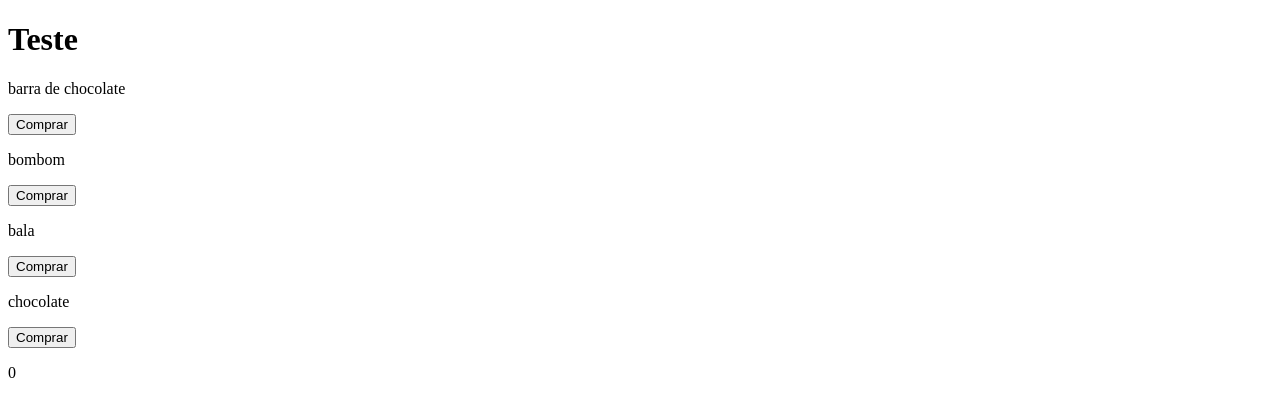
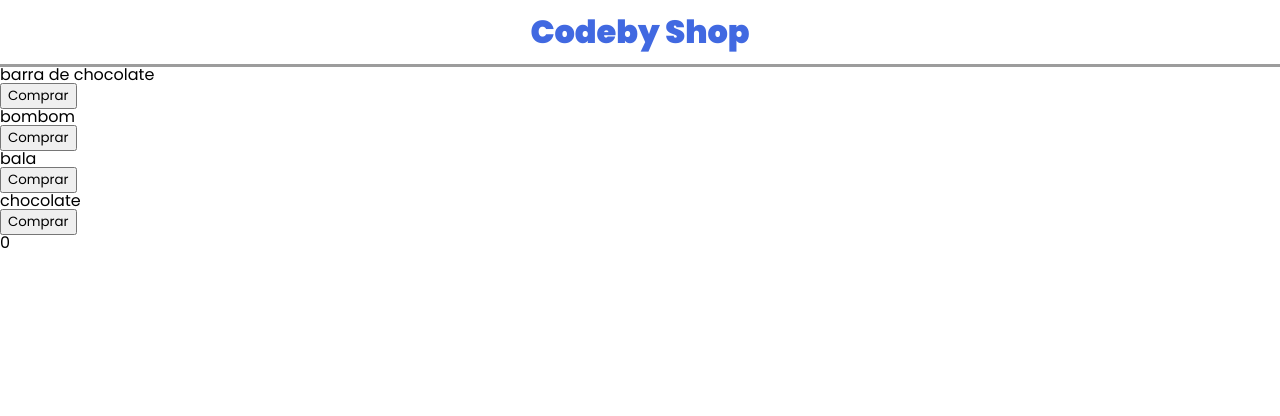
Before and after one commit to pedroolvj/codeby, a React (Vite) app: page / in a window 1280 px wide. Shown: the top 416 px of the page. Built offline with nearby package versions, Linux system fonts and the light colour scheme.

Commit message:
navbar styles

```diff
--- /dev/null
+++ b/base.css
@@ -0,0 +1,48 @@
+@import url('https://fonts.googleapis.com/css2?family=Lato:wght@900&family=Pacifico&family=Poppins:ital,wght@0,100;0,200;0,300;0,400;0,500;0,600;0,700;0,800;0,900;1,100;1,200;1,300;1,400;1,500;1,600;1,700;1,800;1,900&display=swap');
+
+* {
+	font-family: 'Poppins', sans-serif;
+}
+
+html, body, div, span, applet, object, iframe,
+h1, h2, h3, h4, h5, h6, p, blockquote, pre,
+a, abbr, acronym, address, big, cite, code,
+del, dfn, em, img, ins, kbd, q, s, samp,
+small, strike, strong, sub, sup, tt, var,
+b, u, i, center,
+dl, dt, dd, ol, ul, li,
+fieldset, form, label, legend,
+table, caption, tbody, tfoot, thead, tr, th, td,
+article, aside, canvas, details, embed,
+figure, figcaption, footer, header, hgroup,
+menu, nav, output, ruby, section, summary,
+time, mark, audio, video {
+	margin: 0;
+	padding: 0;
+	border: 0;
+	font-size: 100%;
+	vertical-align: baseline;
+}
+/* HTML5 display-role reset for older browsers */
+article, aside, details, figcaption, figure,
+footer, header, hgroup, menu, nav, section {
+	display: block;
+}
+body {
+	line-height: 1;
+}
+ol, ul {
+	list-style: none;
+}
+blockquote, q {
+	quotes: none;
+}
+blockquote:before, blockquote:after,
+q:before, q:after {
+	content: '';
+	content: none;
+}
+table {
+	border-collapse: collapse;
+	border-spacing: 0;
+}
--- a/index.html
+++ b/index.html
@@ -3,8 +3,12 @@
   <head>
     <meta charset="UTF-8" />
     <link rel="icon" type="image/svg+xml" href="/vite.svg" />
+    <link rel="stylesheet" href="base.css">
     <meta name="viewport" content="width=device-width, initial-scale=1.0" />
-    <title>Vite + React + TS</title>
+    <link rel="preconnect" href="https://fonts.googleapis.com">
+<link rel="preconnect" href="https://fonts.gstatic.com" crossorigin>
+<link href="https://fonts.googleapis.com/css2?family=Poppins:ital,wght@0,100;0,200;0,300;0,400;0,500;0,600;0,700;0,800;0,900;1,100;1,200;1,300;1,400;1,500;1,600;1,700;1,800;1,900&display=swap" rel="stylesheet">
+    <title>Codeby test</title>
   </head>
   <body>
     <div id="root"></div>
--- /dev/null
+++ b/src/components/Button/Button.tsx
@@ -0,0 +1,5 @@
+export function Button() {
+    return(
+        <button>Botao</button>
+    )
+}
--- /dev/null
+++ b/src/components/CartIcon/CartIcon.tsx
@@ -0,0 +1,11 @@
+type CartProps = {
+    items: string[]
+}
+
+export function CartIcon(props: CartProps) {
+    return(
+        <p>
+            {props.items.length}
+        </p>
+    )
+}
--- /dev/null
+++ b/src/components/Navbar/Navbar.css
@@ -0,0 +1,14 @@
+nav {
+    padding-block: 1rem;
+    width: 100%;
+    display: flex;
+    justify-content: center;
+    align-items: center;
+    border-bottom: 3px solid #9c9c9c;
+}
+
+.codeby--header {
+    color: royalblue;
+    font-size: 2rem;
+    font-weight: 900;
+}
--- a/src/components/Navbar/Navbar.tsx
+++ b/src/components/Navbar/Navbar.tsx
@@ -1,5 +1,9 @@
+import './Navbar.css'
+
 export function Navbar() {
     return (
-        <h1>Teste</h1>
+        <nav>
+            <h1 className='codeby--header'>Codeby Shop</h1>
+        </nav>
     )
 }
--- a/src/components/ShopBody/ShopBody.tsx
+++ b/src/components/ShopBody/ShopBody.tsx
@@ -1,5 +1,5 @@
 import { useState } from "react";
-import { Cart } from "../Cart/Cart";
+import { CartIcon } from "../CartIcon/CartIcon";
 import { Item } from "../Item/Item";
 
 export function ShopBody() {
@@ -23,7 +23,7 @@ export function ShopBody() {
                 return <Item click={AddToCart}  name={item}  key={item} />
             })}
 
-            <Cart items={cart}  />
+            <CartIcon items={cart}  />
         </>
     )
 }
```
